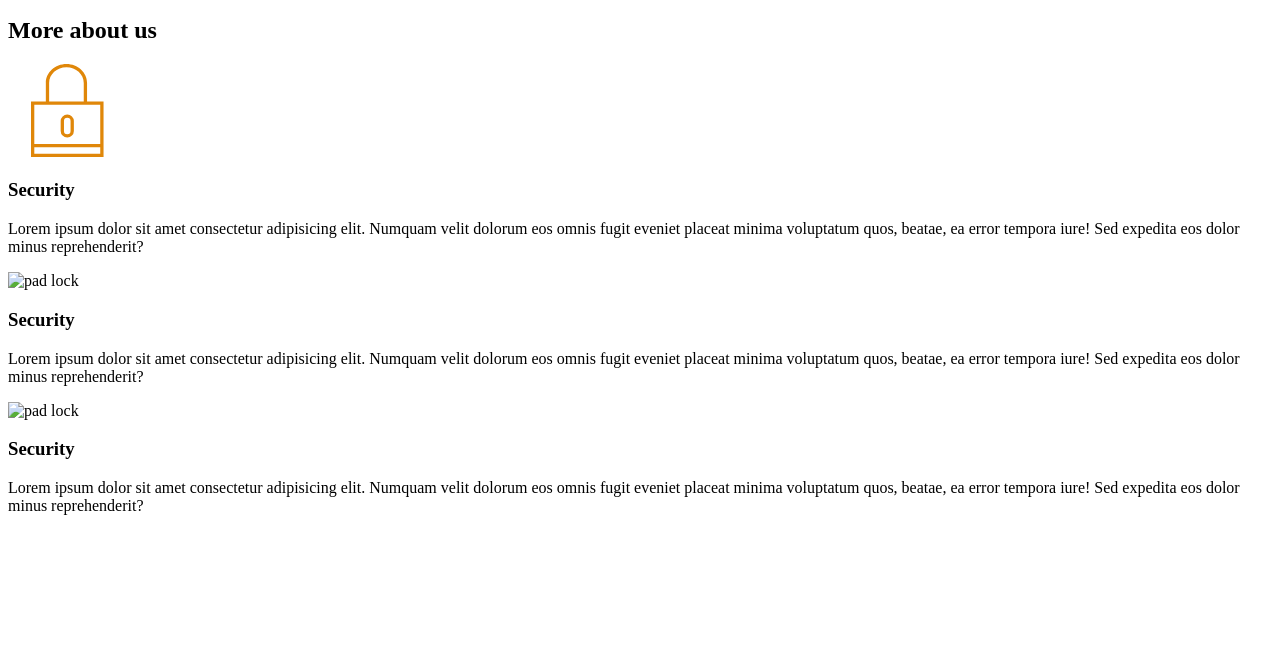
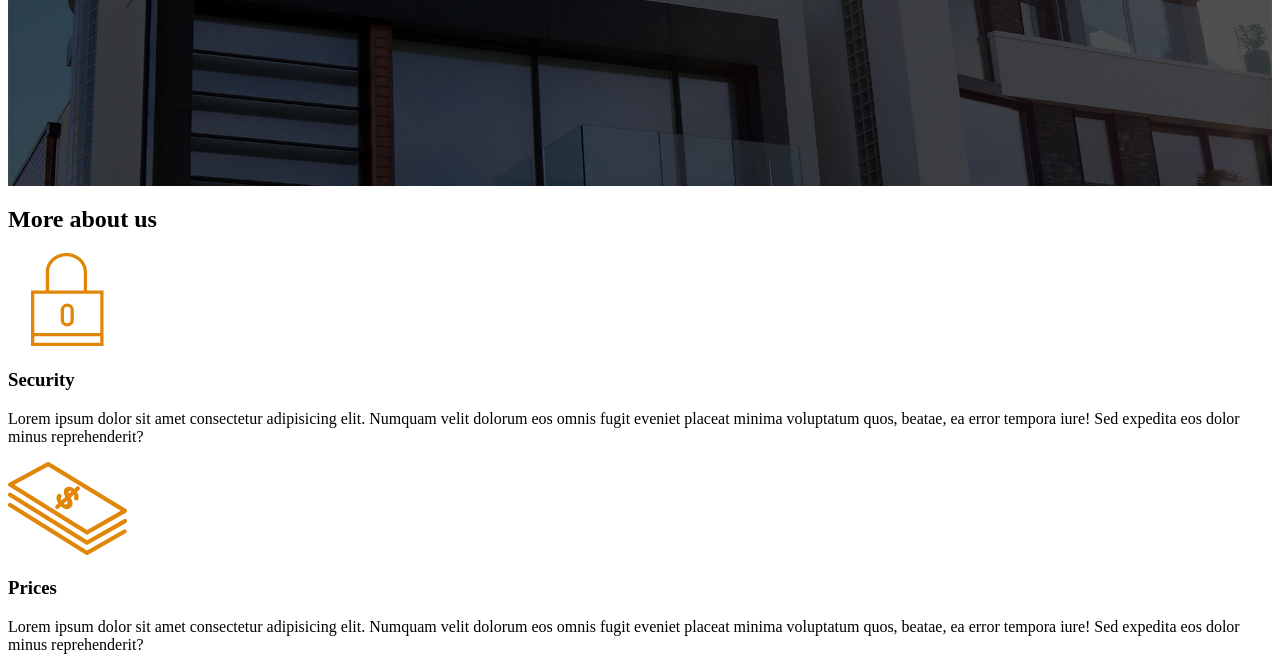
Before and after one commit to BPhilpot301/realEstate, a plain HTML site: page index.html in a window 1280 px wide. Shown: the part 135-802 px from the top of the page. Drawn offline with Linux system fonts and the light colour scheme.

Commit message:
Add files via upload
Class 1-102

```diff
--- a/index.html
+++ b/index.html
@@ -29,14 +29,14 @@
         </div>
 
         <div>
-            <img src="" alt="pad lock">
-            <h3>Security</h3>
+            <img src="./img/icon2.svg" alt="Money stack">
+            <h3>Prices</h3>
             <p>Lorem ipsum dolor sit amet consectetur adipisicing elit. Numquam velit dolorum eos omnis fugit eveniet placeat minima voluptatum quos, beatae, ea error tempora iure! Sed expedita eos dolor minus reprehenderit?</p>
         </div>
 
-                <div>
-            <img src="" alt="pad lock">
-            <h3>Security</h3>
+        <div>
+            <img src="./img/icon3.svg" alt="Clock">
+            <h3>Time</h3>
             <p>Lorem ipsum dolor sit amet consectetur adipisicing elit. Numquam velit dolorum eos omnis fugit eveniet placeat minima voluptatum quos, beatae, ea error tempora iure! Sed expedita eos dolor minus reprehenderit?</p>
         </div>
 
--- a/mystyle.css
+++ b/mystyle.css
@@ -0,0 +1,11 @@
+/*hearder*/
+
+.site-header{
+        background-image: url(./img/header.jpg);
+        background-position: center center;
+        background-size: cover;
+        height: 300px;
+        color: white;
+        text-align: center;
+        font-family: Arial, Helvetica, sans-serif;
+    }
```
